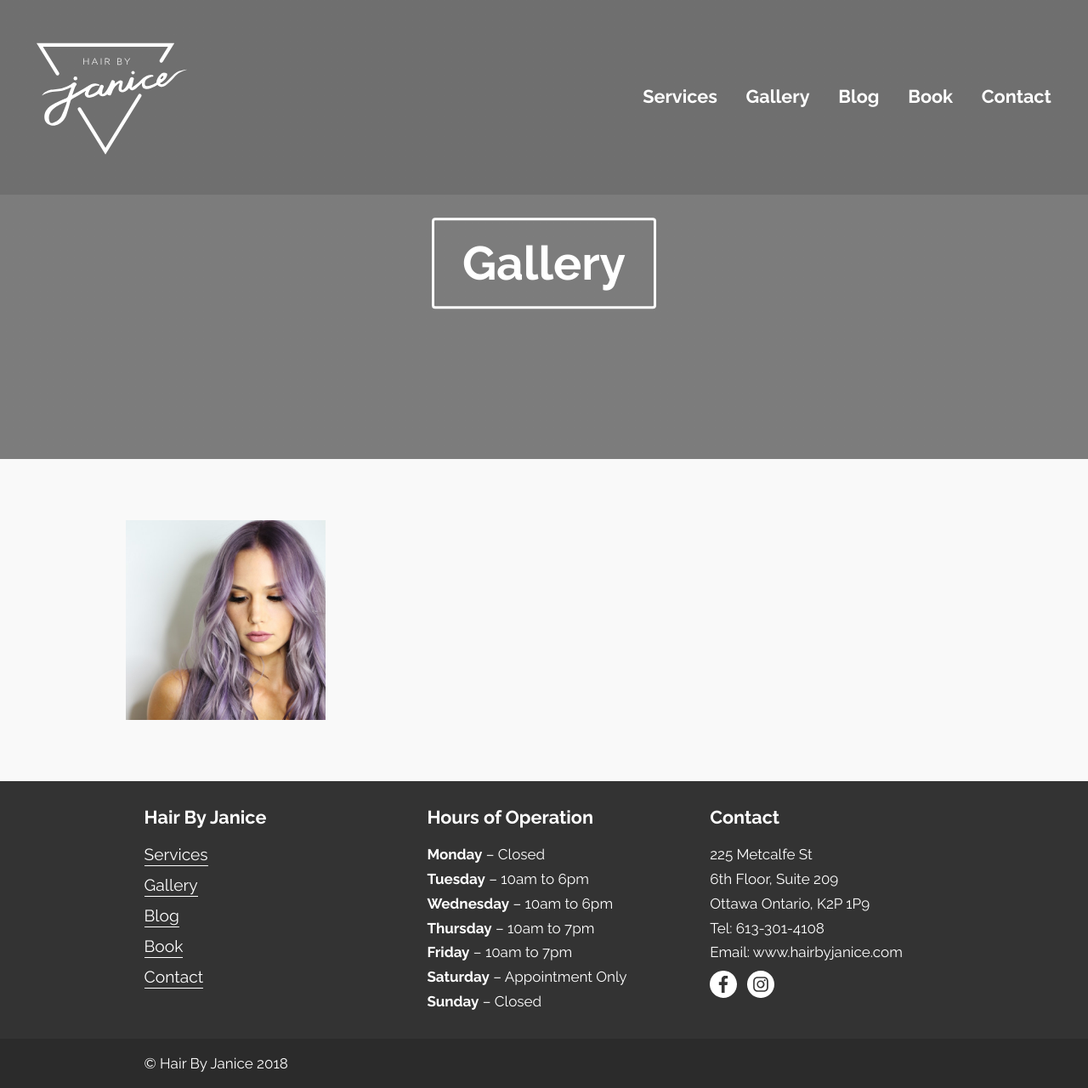
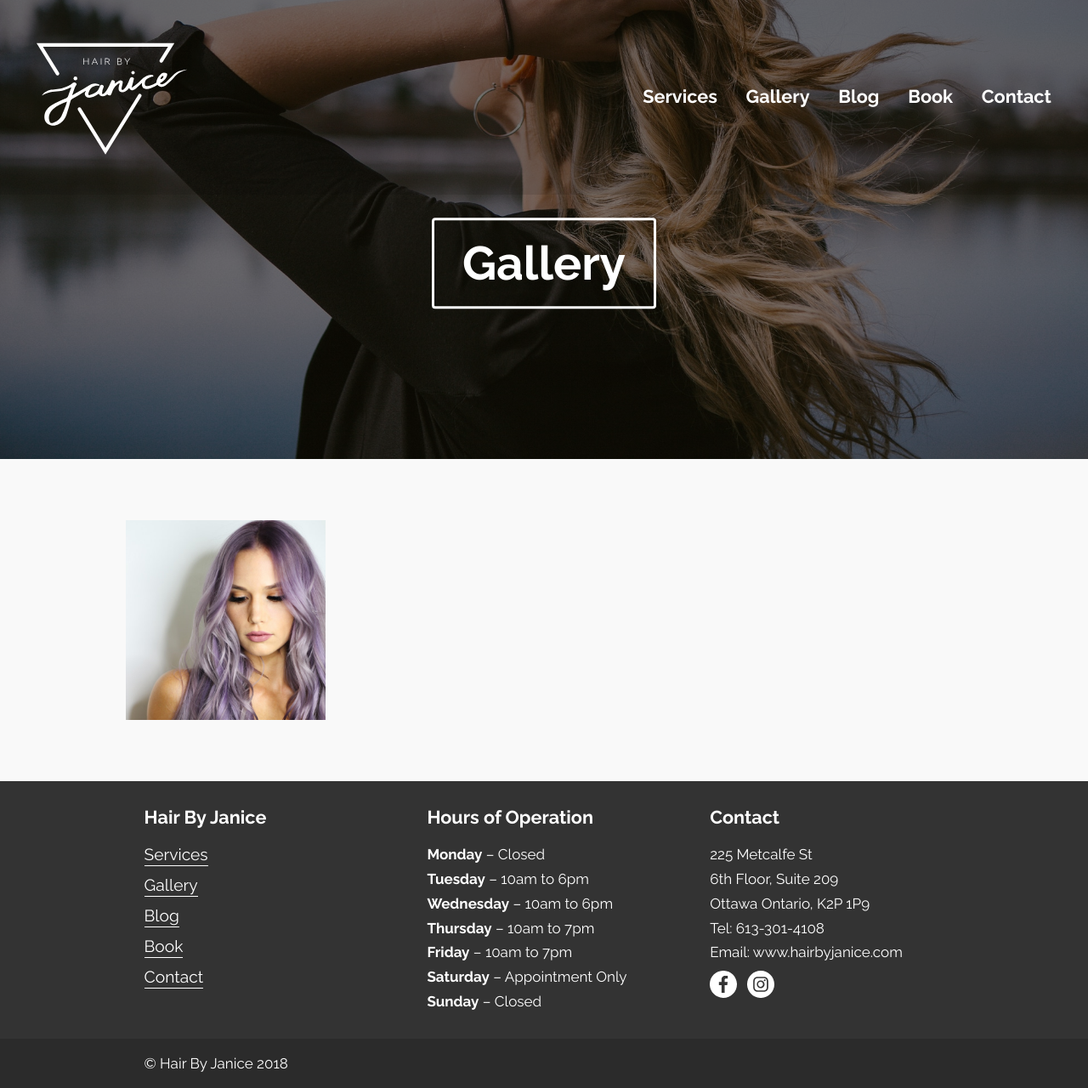
Before and after one commit to Dorsey2121/hair-by-janice, a Jekyll site: the page built from gallery.html, in a window 1280 px wide. Shown: the whole page at 85% size. Built offline with Jekyll 4.4.1, drawn with Linux system fonts in a browser that asks for light colours.

Commit message:
Update Pages “gallery”

```diff
--- a/_data/gallery.yml
+++ b/_data/gallery.yml
@@ -1,4 +1,5 @@
+banner-gallery:
+  image: /images/uploads/home-banner-2.jpg
 gallery:
   - alttext: purple
-    banner-gallery: /images/uploads/home-banner-2.jpg
     image: /images/uploads/image-1.jpg
```
